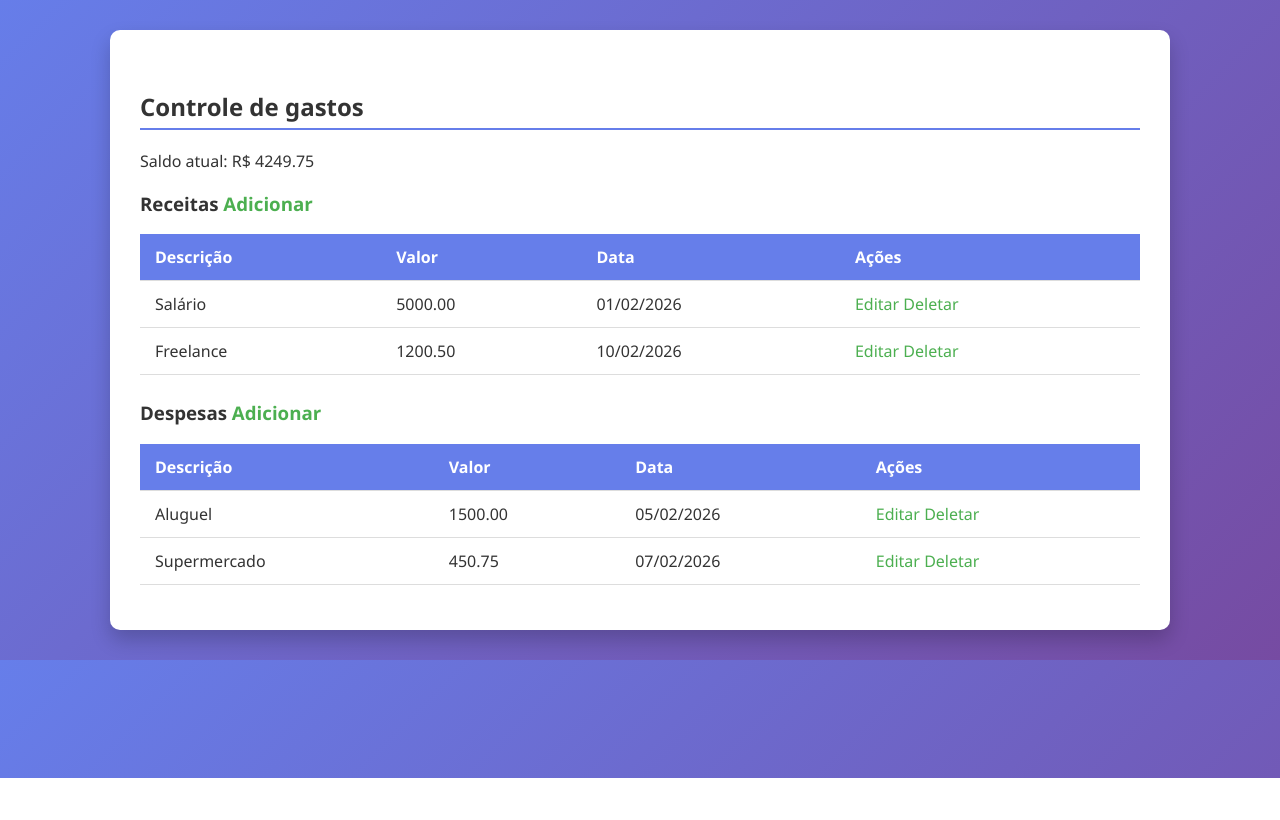
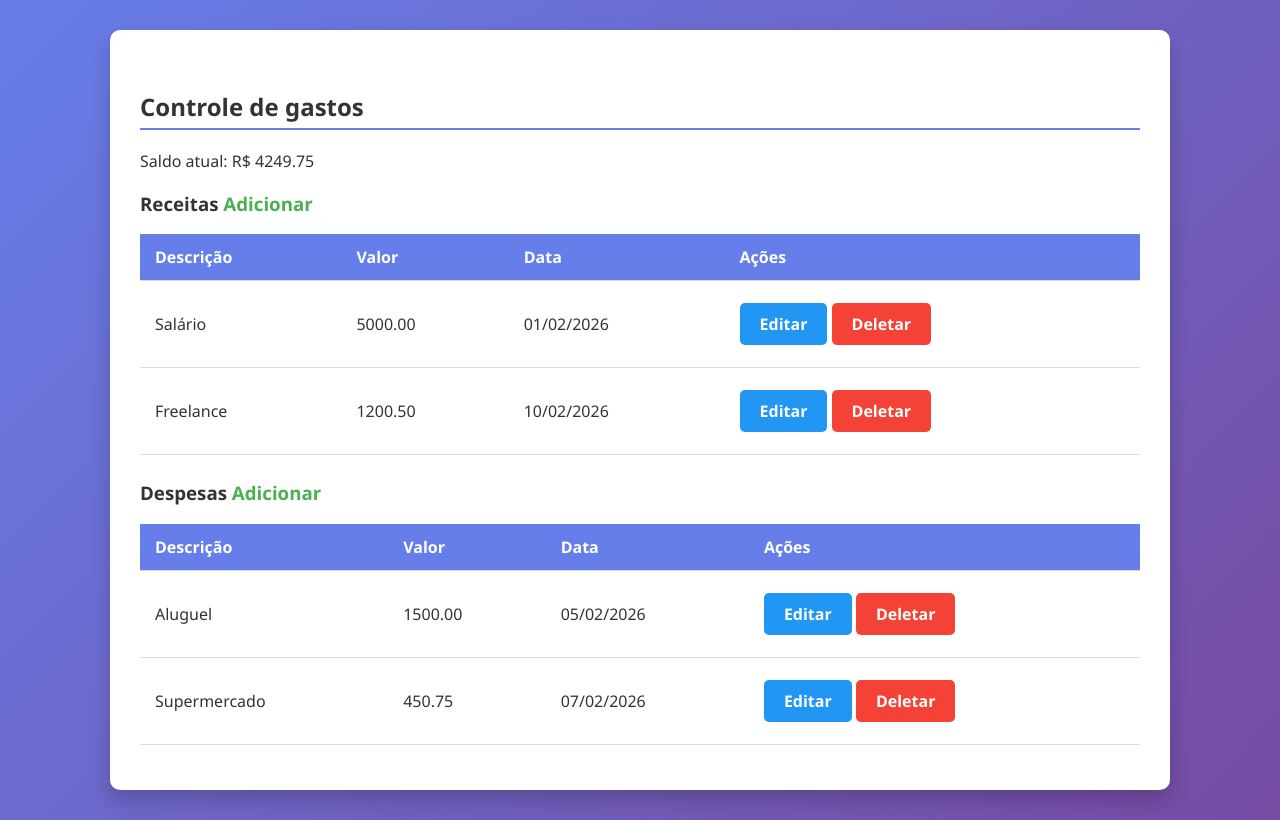
Before and after one commit to DevJonascanuto/financas_app, a Flask app: page / in a window 1280 px wide. Shown: the part 22-842 px from the top of the page. Before the commit the page ends 800 px from the top, so only its background shows below. Run offline with Flask 3, Linux system fonts and the light colour scheme; a user stored in the database is signed in; data comes from the database, SQL or seed files in the repository; both versions use the stored data as it was after the commit.

Commit message:
atualizando e corrigindo os botoes de editar , e deletar tanto das despesas, como da receita

```diff
--- a/app/static/style.css
+++ b/app/static/style.css
@@ -89,11 +89,12 @@ tr:hover {
 }
 
 .btn-receita {
-    background-color: #469761;
+    background-color: #f12207;
 }
 
 .btn-receita:hover {
-    background-color: #45a049;
+    background-color: #f12207;
+
 }
 
 .btn-despesa {
@@ -101,7 +102,8 @@ tr:hover {
 }
 
 .btn-despesa:hover {
-    background-color: #da190b;
+    background-color: #f44336;
+
 }
 
 .btn-logout {
@@ -125,7 +127,7 @@ tr:hover {
 }
 
 .btn-delete:hover {
-    background-color: #da190b;
+    background-color: #f53426;
 }
 
 /* ---------- FORMULÁRIOS ---------- */
--- a/app/templates/dashboard.html
+++ b/app/templates/dashboard.html
@@ -13,8 +13,8 @@
         <td>{{ "%.2f"|format(r.valor) }}</td>
         <td>{{ r.data.strftime('%d/%m/%Y') }}</td>
         <td>
-            <a href="{{ url_for('main.editar_receita', id=r.id) }}">Editar</a>
-            <a href="{{ url_for('main.deletar_receita', id=r.id) }}">Deletar</a>
+            <a href="{{ url_for('main.editar_receita', id=r.id) }} " class="btn btn-edit">Editar</a>
+            <a href="{{ url_for('main.deletar_receita', id=r.id) }}" class="btn btn-delete">Deletar</a>
         </td>
     </tr>
     {% endfor %}
@@ -29,8 +29,8 @@
         <td>{{ "%.2f"|format(d.valor) }}</td>
         <td>{{ d.data.strftime('%d/%m/%Y') }}</td>
         <td>
-            <a href="{{ url_for('main.editar_despesa', id=d.id) }}">Editar</a>
-            <a href="{{ url_for('main.deletar_despesa', id=d.id) }}">Deletar</a>
+            <a href="{{ url_for('main.editar_despesa', id=d.id) }}" class="btn btn-edit">Editar</a>
+            <a href="{{ url_for('main.deletar_despesa', id=d.id) }}" class= "btn btn-delete">Deletar</a>
         </td>
     </tr>
     {% endfor %}
```
Also changed, not shown: instance/financas.db.
